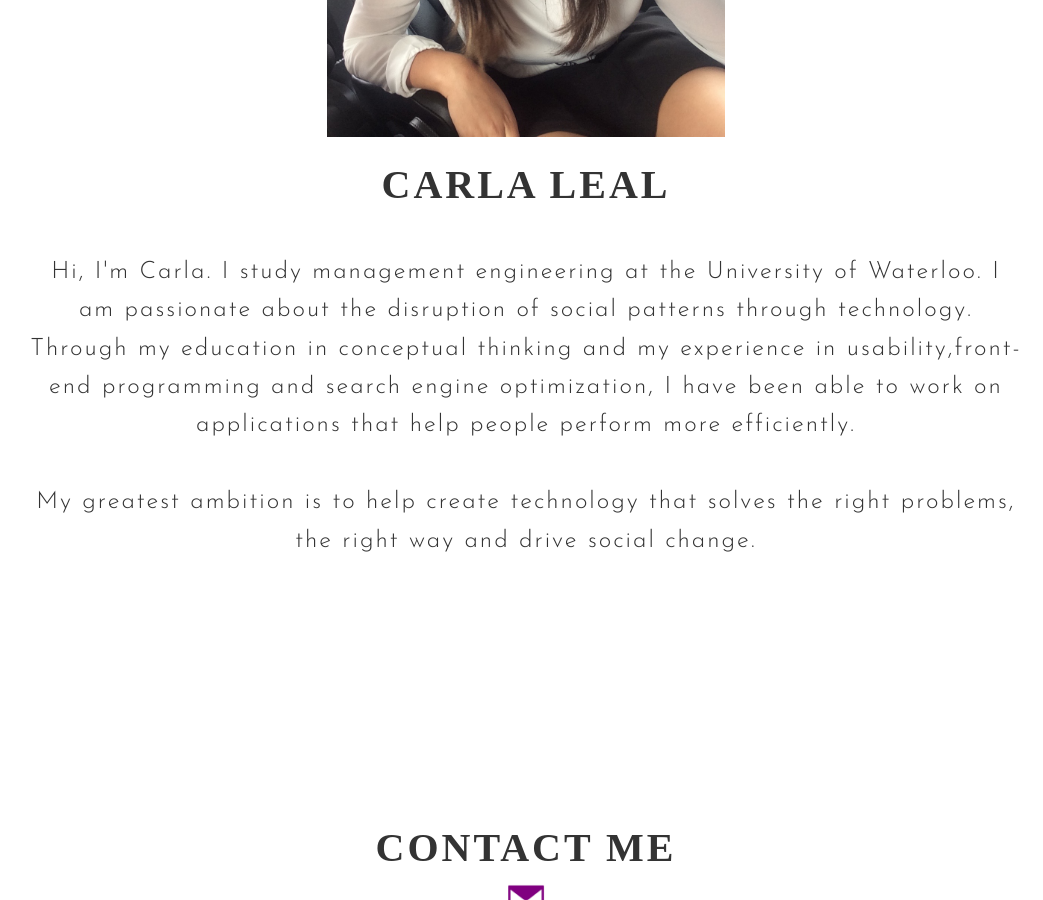
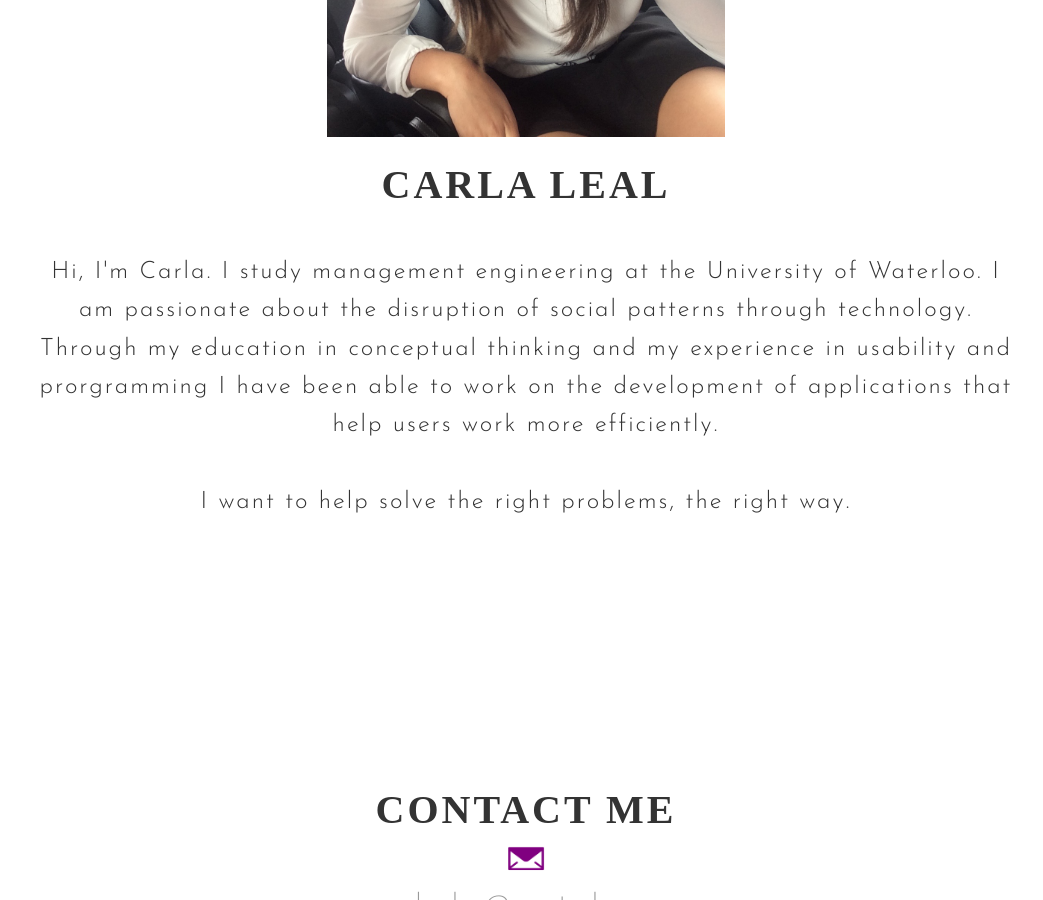
Before and after one commit to carlaesperanza/carlaesperanza.github.io, a Jekyll site: the page built from index.html, in a window 1280 px wide and 900 px high, scrolled down 1221 px. Shown: the whole window, without its empty margins (114-1157 px from the left). Built offline with Jekyll 4.4.1, drawn with Linux system fonts in a browser that asks for light colours; some web fonts are replaced.

Commit message:
Update index.html

```diff
--- a/index.html
+++ b/index.html
@@ -143,11 +143,12 @@ clients:
       <p class="big-text">
        Hi, I'm Carla.
        I study management engineering at the University of Waterloo. I am passionate about the disruption of social patterns through technology.
-        Through my education in conceptual thinking and my experience in usability,front-end programming and search engine optimization,
-        I have been able to work on applications that help people perform more efficiently.
+        Through my education in conceptual thinking and my experience in usability and prorgramming I have been able to work on the development
+        of applications that help users work more efficiently.
+
         <br>
         <br>
-        My greatest ambition is to help create technology that solves the right problems, the right way and drive social change.
+        I want to help solve the right problems, the right way.
 
 
 
```
